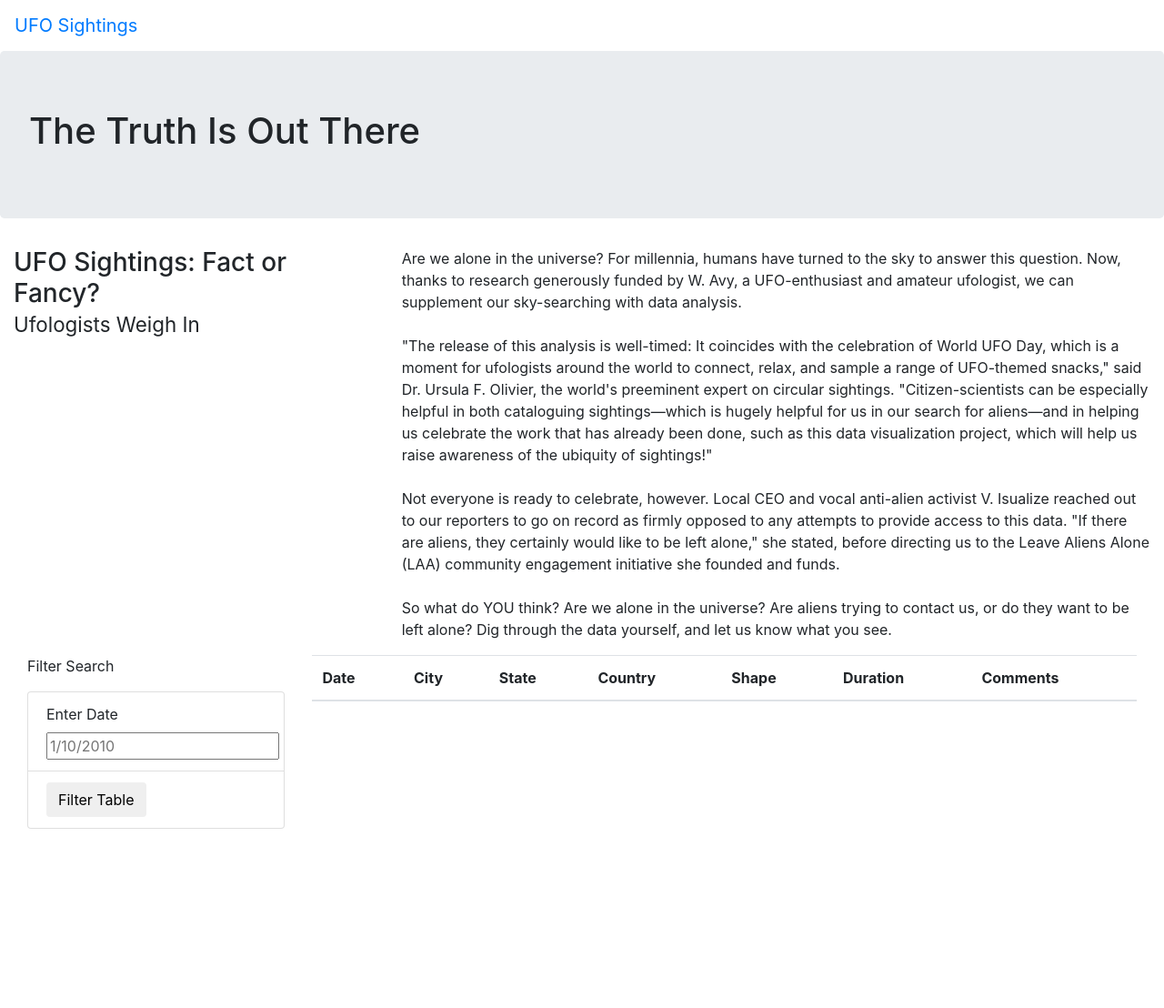
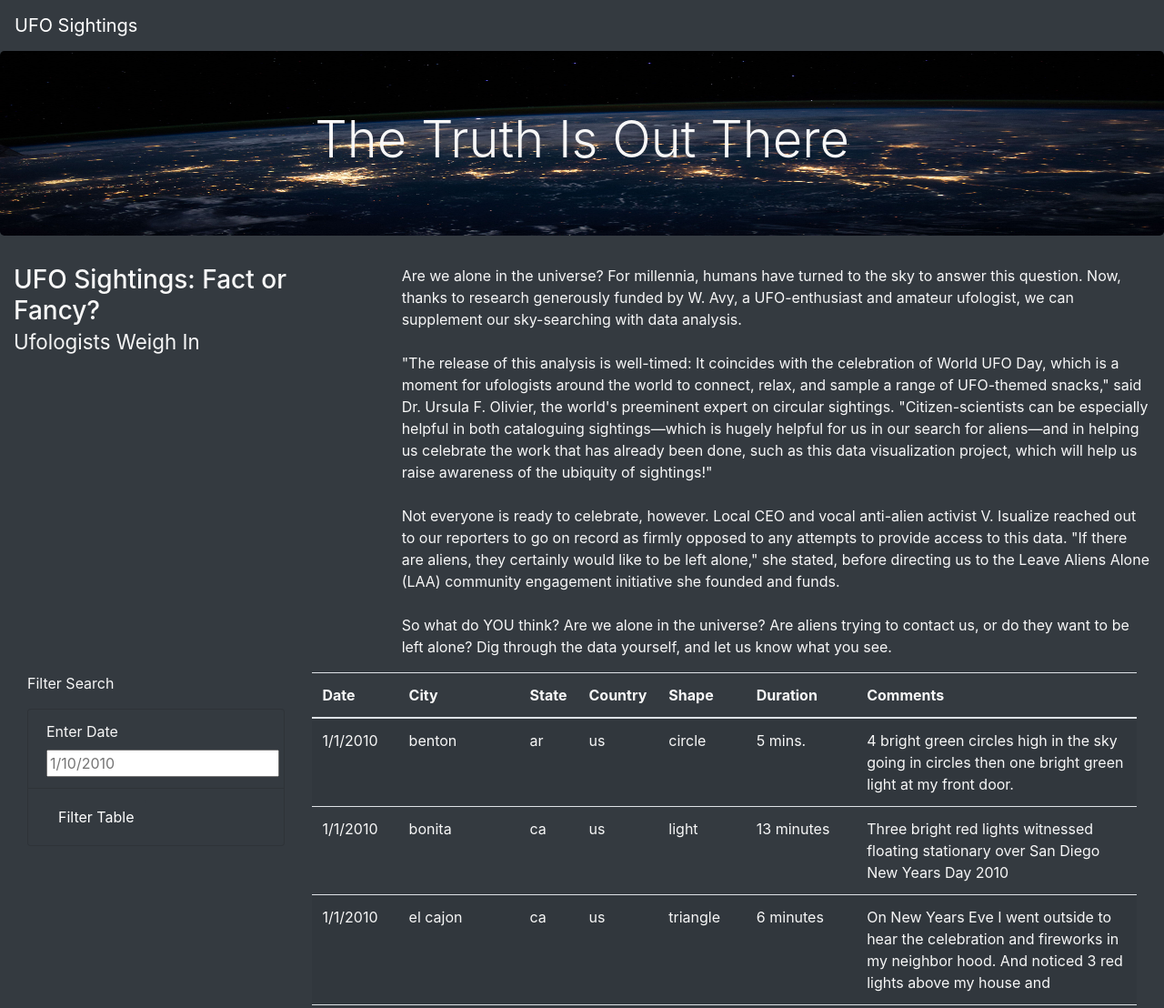
Before and after one commit to HartChrisT/UFO-s, a plain HTML site: page index.html in a window 1280 px wide. Shown: the top 1108 px of the page at 91% size. Before the commit the page ends 911 px from the top, so only its background shows below. Drawn offline with nearby package versions, Linux system fonts and the light colour scheme.

Commit message:
finished module 11, ready for the challenge!

```diff
--- a/index.html
+++ b/index.html
@@ -13,14 +13,14 @@
     />
     <link rel="stylesheet" href="static/css/style.css">
 </head>
-<body>
+<body class="bg-dark">
     <div class="wrapper">
-        <nav class="navbar navbar-expand-lg">
+        <nav class="navbar navbar-dark bg-dark navbar-expand-lg">
             <a class="navbar-brand" href="index.html">UFO Sightings</a>
         </nav>
     </div>
     <div class="jumbotron">
-        <h1>The Truth Is Out There</h1>
+        <h1 class="display-4">The Truth Is Out There</h1>
     </div>
     <div class="container-fluid">
         <div class="row">
@@ -36,18 +36,19 @@
     <div class="container-fluid">
         <div class="row">
             <div class="col-md-3">
-                <form>
+                <form class="bg-dark">
                     <p>Filter Search</p>
+                    <ul class="list-group bg-dark">
+
+                        <li class="list-group-item bg-dark">
+                            <label for="date">Enter Date</label>
+                            <input type="text" placeholder="1/10/2010" id="datetime" />
+                        </li>
+                        <li class="list-group-item bg-dark">
+                            <button id="filter-btn" type="button" class="btn btn-dark">Filter Table</button>
+                        </li>
+                    </ul>
                 </form>
-                <ul class="list-group">
-                    <li class="list-group-item">
-                        <label for="date">Enter Date</label>
-                        <input type="text" placeholder="1/10/2010" id="datetime" />
-                    </li>
-                    <li class="list-group-item">
-                        <button id="filter-btn" type="button" class="btn btn-default">Filter Table</button>
-                    </li>
-                </ul>
             </div>
             <div class="col-md-9">
                 <table class="table table-striped">
@@ -67,5 +68,8 @@
             </div>
         </div>
     </div>
+    <script src="https://cdnjs.cloudflare.com/ajax/libs/d3/4.11.0/d3.js"></script>
+    <script src="static/js/data.js"></script>
+    <script src="static/js/app.js"></script>
 </body>
 </html>
--- a/static/css/style.css
+++ b/static/css/style.css
@@ -0,0 +1,11 @@
+body {
+
+    color: #f7f7f7;
+
+  }
+
+  .jumbotron {
+    background-image: url("../images/nasa.jpg");
+    background-size: 100% 100%;
+    text-align: center;
+  }
```
Also changed, not shown: ufo_starterCode.js (added, +66 -0 lines), static/images/nasa.jpg (added), static/js/app.js (renamed from js/app.js), static/js/data.js (renamed from js/data.js).
